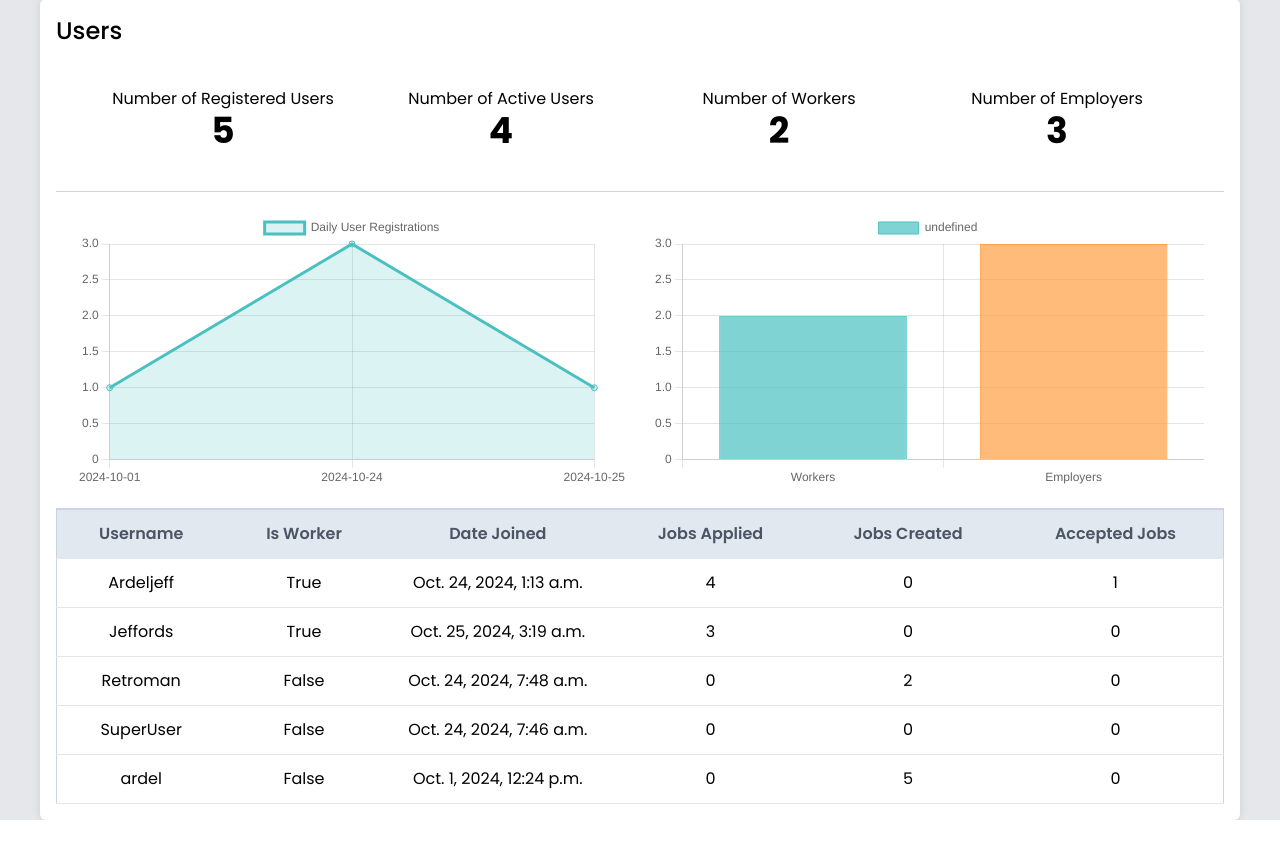
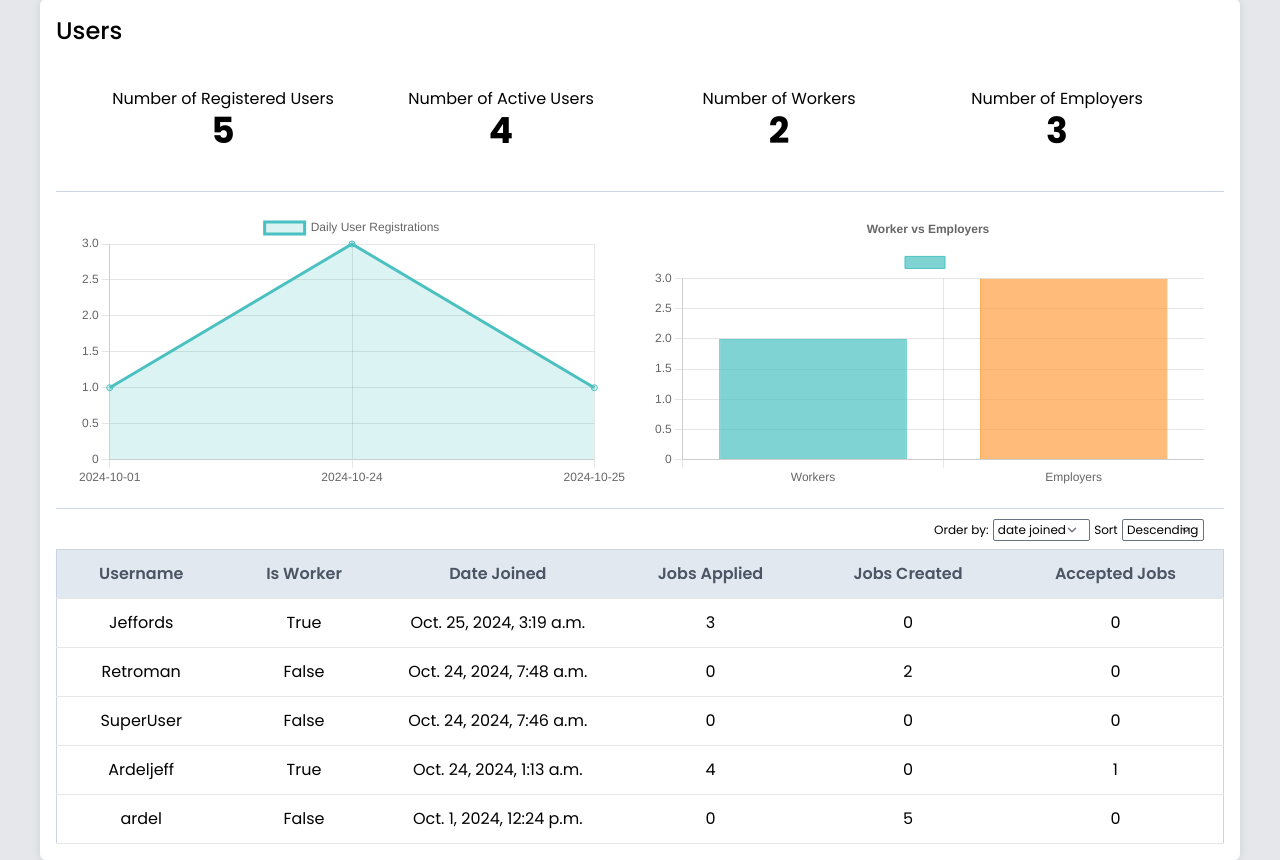
Before and after one commit to Derlashwarma/Physical-Service-Booking-System, a Django app: page /customadmin/users/ in a window 1280 px wide. Shown: the part 133-993 px from the top of the page. Before the commit the page ends 953 px from the top, so only its background shows below. Run offline with Django 5.2, Linux system fonts and the light colour scheme; a user stored in the database is signed in; data comes from the database, SQL or seed files in the repository; both versions use the stored data as it was after the commit; some libraries are stand-ins or nearby versions.

Commit message:
(Lauron) Admin User Control Completed

```diff
--- a/System/custom_admin/templates/base_admin.html
+++ b/System/custom_admin/templates/base_admin.html
@@ -9,6 +9,7 @@
     <link rel="stylesheet" href="{% static 'css/font.css' %}">
     <script src="https://code.jquery.com/jquery-3.7.1.slim.min.js" integrity="sha256-kmHvs0B+OpCW5GVHUNjv9rOmY0IvSIRcf7zGUDTDQM8=" crossorigin="anonymous"></script>
     <script src="https://cdn.jsdelivr.net/npm/chart.js"></script>
+    <script src="{% static "js/admin.js" %}"></script>
     {% block custom_head_tag %}{% endblock custom_head_tag %}
     {% tailwind_css %}
     {% livereload_script %}
--- a/System/custom_admin/templates/user_admin.html
+++ b/System/custom_admin/templates/user_admin.html
@@ -29,12 +29,30 @@
             </div>
         </div>
         <div class="grid grid-cols-2 gap-6 p-5 border-b border-b-slate-300 w-full">
-            <div class="flex items-center justify-center">
+            <div class="flex items-center justify-center h-full">
                 <canvas id="registered-users"></canvas>
             </div>
-            <div class="flex items-center justify-center">
+            <div class="flex items-center justify-center content-center">
                 <canvas id="user-types"></canvas>
             </div>
+        </div>
+        <div class="py-2 px-5 flex flex-row">
+            <form id="sort-form" class="ml-auto"method="get" action="{% url 'custom_admin:users' %}">
+                <label for="sort_option" class="text-xs">Order by:</label>
+                <select name="sort_option" id="sort_option" class="text-xs px-1 py-0.5 rounded-sm" style="font-size: 0.75rem;">
+                    <option value="">Select</option>
+                    <option value="is_worker" {% if current_sort_option == "is_worker" %}selected{% endif %}>is worker</option>
+                    <option value="date_joined" {% if current_sort_option == "date_joined" %}selected{% endif %}>date joined</option>
+                    <option value="jobs_applied_count" {% if current_sort_option == "jobs_applied_count" %}selected{% endif %}>jobs applied</option>
+                    <option value="jobs_created_count" {% if current_sort_option == "jobs_created_count" %}selected{% endif %}>jobs created</option>
+                    <option value="accepted_jobs_count" {% if current_sort_option == "accepted_jobs_count" %}selected{% endif %}>accepted jobs</option>
+                </select>
+                <label for="sort_by" class="text-xs">Sort</label>
+                <select name="sort_by" id="sort_by" class="text-xs px-1 py-0.5 rounded-sm" style="font-size: 0.75rem;">
+                    <option value="-" {% if sort_by == "-" %}selected{% endif %}>Descending</option>
+                    <option value="" {% if sort_by == "" %}selected{% endif %}>Ascending</option>
+                </select>
+            </form>
         </div>
         <table class="table-auto w-full rounded-md border border-slate-300">
             <thead>
@@ -50,7 +68,7 @@
             <tbody>
                 {% for user in users %}
                     <tr class="border-b  text-center">
-                        <td class="py-3"><a href="{{user.username   }}">{{user.username}}</a></td>
+                        <td class="py-3"><a href="{% url 'custom_admin:edit_users' user_id=user.id %}">{{user.username}}</a></td>
                         <td>{{user.is_worker}}</td>
                         <td>{{user.date_joined}}</td>
                         <td>{{user.jobs_applied_count}}</td>
--- a/System/custom_admin/urls.py
+++ b/System/custom_admin/urls.py
@@ -5,4 +5,5 @@ app_name = "custom_admin"
 urlpatterns = [
     path('overview/',AdminViews.overview, name="overview"),
     path('users/',AdminViews.user_admin_view, name="users"),
+    path('users/edit/<int:user_id>',AdminViews.edit_user_admin_view, name="edit_users"),
     ]
--- a/System/custom_admin/views.py
+++ b/System/custom_admin/views.py
@@ -1,4 +1,4 @@
-from django.shortcuts import render, HttpResponse
+from django.shortcuts import render, HttpResponse, redirect
 from django.contrib.auth.decorators import login_required
 from django.db.models import Count, Min, Max, Sum
 from django.utils import timezone
@@ -6,6 +6,7 @@ from datetime import timedelta
 from register.models import CustomUser
 from job.models import Job
 from django.db.models import Q, Count
+from register.forms import AdminUserForm
 
 # Create your views here.
 class AdminViews:
@@ -118,6 +119,12 @@ class AdminViews:
         # dates = X, count = Y
         dates = [entry['date'] for entry in daily_user_registration]
         counts = [entry['aggregate_result'] for entry in daily_user_registration]
+        current_sort_option = request.GET.get("sort_option", "date_joined")
+        sort_by = request.GET.get("sort_by", "-")
+
+        order_args = []
+        if current_sort_option:
+            order_args.append(f"{'-' if sort_by == '-' else ''}{current_sort_option}")
 
         users = (
             CustomUser.objects
@@ -126,7 +133,8 @@ class AdminViews:
                 jobs_created_count=Count('job'),
                 accepted_jobs_count=Count('jobapplication', filter=Q(jobapplication__status='accepted')),
             )
-            .values('username', 'is_worker', 'date_joined', 'jobs_applied_count', 'jobs_created_count', 'accepted_jobs_count')
+            .values('id', 'username', 'is_worker', 'date_joined', 'jobs_applied_count', 'jobs_created_count', 'accepted_jobs_count')
+            .order_by(*order_args)
         )
         context = {
             'total_users': total_registered_users,
@@ -136,6 +144,29 @@ class AdminViews:
             'dates': dates,
             'counts': counts,
             'users': users,
+            'current_sort_option': current_sort_option,
+            'sort_by': sort_by,
         }
 
         return render(request, 'user_admin.html', context)
+
+    @login_required(login_url="login:login")
+    def edit_user_admin_view(request, user_id):
+        logged_user = request.user
+        if not logged_user.is_superuser:
+            return HttpResponse("You do not have access to this page")
+
+        profile = CustomUser.objects.get(pk=user_id)
+        if request.method == 'POST':
+            form = AdminUserForm(request.POST, request.FILES, instance=profile)
+            if form.is_valid():
+                form.save()
+                # return HttpResponse("HELLOOOO")
+                return redirect('custom_admin:users')
+        else:
+            form = AdminUserForm(instance=profile)
+        context = {
+            'form': form,
+            'user': profile
+        }
+        return render(request, 'edit_users_admin.html', context)
--- a/System/profile/templates/edit_profile.html
+++ b/System/profile/templates/edit_profile.html
@@ -1,19 +1,20 @@
 {% load static %}
+{% load static tailwind_tags %}
 <!DOCTYPE html>
 <html lang="en">
 <head>
     <meta charset="UTF-8">
     <meta name="viewport" content="width=device-width, initial-scale=1.0">
-    <script src="https://cdn.tailwindcss.com"></script>
     <link href="{% static "css/font.css" %}" rel="stylesheet" />
     <link href="{% static 'ckeditor/ckeditor/contents.css' %}" rel="stylesheet">
+    {% tailwind_css %}
     <title>Edit {{username}}</title>
 </head>
 <body class="h-auto bg-slate-100 flex flex-col w-full">
     <div class="bg flex flex-col w-3/5 h-fit px-28 self-center py-4">
         <div class="middle bg-white w-11/12 rounded-md shadow-md p-8 justify-center self-center">
             <p class="text-green-600 text-3xl font-bold text-center">Edit Profile</p>
-            <form method="POST" class="w-full mt-4" enctype="multipart/form-data">
+            <form method="post" class="w-full mt-4" enctype="multipart/form-data">
                 {% csrf_token %}
                 {{ form.media }}
 
--- a/System/register/forms.py
+++ b/System/register/forms.py
@@ -45,3 +45,9 @@ class RegistrationForm(forms.ModelForm):
             user.save()
 
         return user
+
+class AdminUserForm(forms.ModelForm):
+    class Meta:
+        model= CustomUser
+        fields= '__all__'
+        exclude=['password', 'groups', 'user_permissions']
--- /dev/null
+++ b/System/static/js/admin.js
@@ -0,0 +1,41 @@
+$(document).ready(function() {
+    let formToSubmit = null;
+
+    function showPopup(message, form) {
+        $('#popup-message').text(message);
+        formToSubmit = form;
+        $('#custom-popup').css('display','flex');
+        $('#custom-popup').css('z-index','1');
+    }
+
+    function closePopup() {
+        $('#custom-popup').css('display','none');
+        formToSubmit = null;
+    }
+
+    $('#confirm-btn').click(function(){
+        if(formToSubmit){
+            formToSubmit.submit()
+        }
+        else {
+            alert("something is wrong")
+            alert(formToSubmit)
+        }
+    })
+    $('#cancel-btn').click(function(){
+        closePopup()
+    })
+
+    $('button:contains("Confirm Changes")').on('click', function(e) {
+        e.preventDefault();
+        const form = $(this).closest('form');
+        showPopup('Save Changes?', form);
+    })
+
+    $('#sort_by').change(function() {
+        $("#sort-form").submit();
+    });
+    $('#sort_option').change(function() {
+        $("#sort-form").submit();
+    });
+});
--- a/System/static/js/user_charts.js
+++ b/System/static/js/user_charts.js
@@ -33,6 +33,7 @@ $(document).ready(function() {
         data: {
             labels: ['Workers', 'Employers'],
             datasets: [{
+                label: '',
                 data: [worker_count, employer_count],
                 backgroundColor: ['rgba(75, 192, 192, 0.7)', 'rgba(255, 159, 64, 0.7)'],
                 borderColor: ['rgba(75, 192, 192, 1)', 'rgba(255, 159, 64, 1)'],
@@ -40,7 +41,12 @@ $(document).ready(function() {
             }]
         },
         options: {
-            responsive: true
+            plugins: {
+                title: {
+                    display: true,
+                    text: 'Worker vs Employers'
+                }
+            }
         }
     })
 })
--- a/System/theme/static/css/dist/styles.css
+++ b/System/theme/static/css/dist/styles.css
@@ -1212,6 +1216,10 @@ select {
 
 .place-items-center {
   place-items: center;
+}
+
+.content-center {
+  align-content: center;
 }
 
 .items-center {
@@ -1601,9 +1603,19 @@ select {
   padding-bottom: 1.25rem;
 }
 
-.px-6 {
-  padding-left: 1.5rem;
-  padding-right: 1.5rem;
+.px-1 {
+  padding-left: 0.25rem;
+  padding-right: 0.25rem;
+}
+
+.py-0\.5 {
+  padding-top: 0.125rem;
+  padding-bottom: 0.125rem;
+}
+
+.px-5 {
+  padding-left: 1.25rem;
+  padding-right: 1.25rem;
 }
 
 .pr-2 {
```
Also changed, not shown: other parts of System/theme/static/css/dist/styles.css (+38 -44 lines), System/custom_admin/templates/edit_users_admin.html (added, +37 -0 lines), System/static/css/custom_admin.css (added, +9 -0 lines), System/db.sqlite3.
